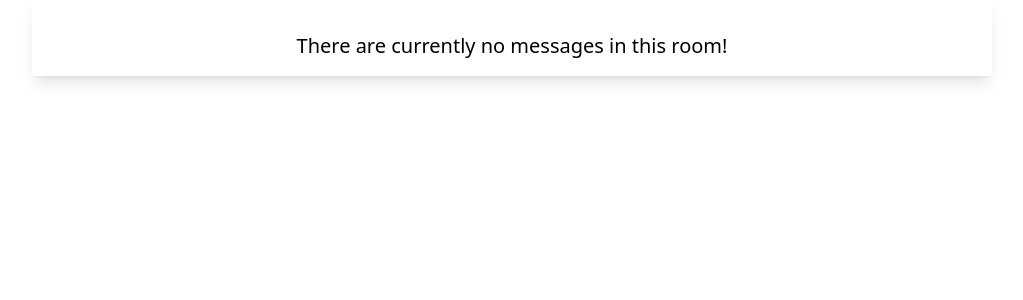
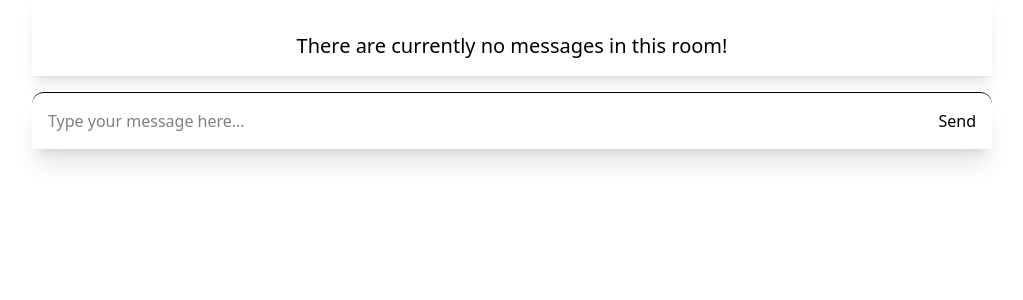
Before and after one commit to H3NZPLAYZ/Chat-App-Udemy, a Django app: template core/templates/room.html in a window 1280 px wide. Shown: the part 28-328 px from the top of the page, without its empty margins (128-1151 px from the left). Run offline with Django 4.2, Linux system fonts and the light colour scheme; the template is opened without the code that fills it, so the values that code supplies are empty; some libraries are stand-ins or nearby versions.

Commit message:
Chapter 48

```diff
--- a/core/templates/base.html
+++ b/core/templates/base.html
@@ -1,5 +1,5 @@
 <!DOCTYPE html>
-<html lang="en">
+<html lang="en" class="scroll-smooth">
 <head>
     <meta charset="UTF-8">
     <meta http-equiv="X-UA-Compatible" content="IE=edge">
@@ -7,6 +7,9 @@
     <title>Chatrooms with Django & HTMX!</title>
     <link href="https://cdn.jsdelivr.net/npm/daisyui@5" rel="stylesheet" type="text/css" />
     <script src="https://cdn.jsdelivr.net/npm/@tailwindcss/browser@4"></script>
+
+    {% block scripts %}
+    {% endblock %}
 </head>
 <body>
 
--- a/core/templates/room.html
+++ b/core/templates/room.html
@@ -1,4 +1,14 @@
 {% extends 'base.html' %}
+
+{% block scripts %}
+    <script>
+        document.addEventListener('DOMContentLoaded', function() {
+            setTimeout(() => {
+                window.scrollTo(0, document.body.scrollHeight);
+            }, 150)
+        });
+    </script>
+{% endblock %}
 
 {% block content %}
 
@@ -31,6 +41,20 @@
             {% endfor %}
 
         </div>
+        <form id="chat-form" class="sticky bottom-0 bg-base-100 shadow-xl p-4 rounded-t-xl border-t border-base-300">
+            <div class="flex gap-1">
+                <input type="text"
+                   id="chat-message-input"
+                   name="message"
+                   minlength="2"
+                   class="input input-bordered flex-1"
+                   placeholder="Type your message here..."
+                />
+                <button type="submit" class="btn btn-primary">
+                    Send
+                </button>
+            </div>
+        </form>
     </div>
 </div>
 
```
